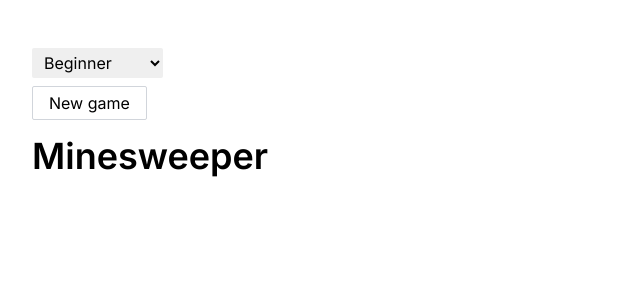
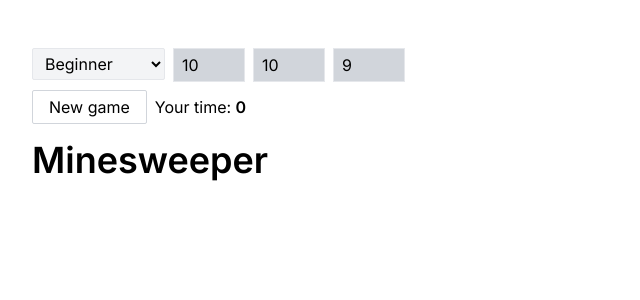
Before and after one commit to andresgcarmona/minesweeper, a React (Create React App) app in the folder client/: page / in a window 1280 px wide. Shown: the top 300 px of the page, without its empty margins (0-640 px from the left). Built offline with nearby package versions, Linux system fonts and the light colour scheme.

Commit message:
Tracking time and added more configuration options.

```diff
--- a/client/src/App.js
+++ b/client/src/App.js
@@ -32,12 +32,12 @@ function App () {
 
   const gameContext = useContext(GameContext)
 
-  async function createGame (difficulty) {
+  async function createGame (gameInfo) {
     setGame(null)
     setGameOver(false)
 
     const game = (await axios.post(`${gameContext.url}/games`, {
-      difficulty,
+      ...gameInfo,
     })).data
 
     setGame(game)
--- a/client/src/components/Board.js
+++ b/client/src/components/Board.js
@@ -59,7 +59,6 @@ const Board = ({
   }
 
   const terminateGame = () => {
-    console.log('terminating game')
     for (let i = 0; i < board.length; i++) {
       for (let j = 0; j < board[i].length; j++) {
         board[i][j].revealed = true
--- a/client/src/components/Config.js
+++ b/client/src/components/Config.js
@@ -1,30 +1,105 @@
-import React, { useState } from 'react'
+import React, { useEffect, useState } from 'react'
 
-const levels = [
+const difficulties = [
   'beginner',
   'intermediate',
   'advanced',
   'custom',
 ]
 
-const Config = ({ newGame, hasLost }) => {
-  const [difficulty, setDifficulty] = useState('beginner')
+const levels = {
+  beginner: {
+    boardSize: [10, 10],
+    numMines: 9,
+  },
+  intermediate: {
+    boardSize: [20, 20],
+    numMines: 40,
+  },
+  advanced: {
+    boardSize: [30, 30],
+    numMines: 60,
+  },
+  custom: {
+    boardSize: [10, 10],
+    numMines: 9,
+  },
+}
+
+const Config = ({
+  newGame,
+  hasLost,
+}) => {
+  const [difficulty, setDifficulty]   = useState('beginner')
+  const [currentTime, setCurrentTime] = useState(0)
+  const [isRunning, setIsRunning]     = useState(false)
+  const [rows, setRows]               = useState(10)
+  const [cols, setCols]               = useState(10)
+  const [numMines, setNumMines]       = useState(9)
+
+  useEffect(() => {
+    let handler
+
+    if (isRunning) {
+      handler = setInterval(() => {
+        setCurrentTime(seconds => seconds + 1)
+      }, 1000)
+    }
+
+    return () => clearInterval(handler)
+  }, [isRunning, hasLost])
+
+  const setGameConfig = (difficulty) => {
+    setDifficulty(difficulty)
+
+    setRows(levels[difficulty].boardSize[0])
+    setCols(levels[difficulty].boardSize[1])
+    setNumMines(levels[difficulty].numMines)
+  }
 
   return (
     <div className="flex flex-col items-start justify-center my-3">
-      <div className="py-1">
+      <div className="py-1 flex">
+        <div className="mr-2">
           <select name="difficulty"
-                className="py-1 px-2 rounded-sm"
-                onChange={(e) => setDifficulty(e.target.value)}
+                  className="py-1 px-2 rounded-sm border border-gray-200 bg-gray-100"
+                  onChange={(e) => setGameConfig(e.target.value)}
                   value={difficulty}>
-          {levels.map((level, index) => <option
+            {difficulties.map((level, index) => <option
               value={level}
               key={index}>{
               level[0].toUpperCase() + level.split('').splice(1).join('')
             }</option>)}
           </select>
         </div>
-      <div className="py-1">
+
+        <div className="mr-2">
+          <input type="text" placeholder="rows" value={rows}
+                 onChange={(e) => setRows(parseInt(e.target.value))}
+                 className="border border-gray-200 px-2 py-1 bg-gray-100 disabled:bg-gray-300"
+                 disabled={difficulty !== 'custom'}
+                 size="2"/>
+        </div>
+
+        <div className="mr-2">
+          <input type="text" placeholder="cols" value={cols}
+                 onChange={(e) => setCols(parseInt(e.target.value))}
+                 className="border border-gray-200 px-2 py-1 bg-gray-100 disabled:bg-gray-300"
+                 disabled={difficulty !== 'custom'}
+                 size="2"/>
+        </div>
+
+        <div className="mr-2">
+          <input type="text" placeholder="mines" value={numMines}
+                 onChange={(e) => setNumMines(e.target.value)}
+                 className="border border-gray-200 px-2 py-1 bg-gray-100 disabled:bg-gray-300"
+                 disabled={difficulty !== 'custom'}
+                 size="2"/>
+        </div>
+      </div>
+
+      <div className="py-1 flex items-center">
+        <div className="mr-2">
           <button className="
             px-4
             py-1
@@ -33,9 +108,23 @@ const Config = ({ newGame, hasLost }) => {
             rounded-sm
             hover:bg-gray-200
             transition"
-                onClick={() => newGame(difficulty)}>
+                  onClick={() => {
+                    setCurrentTime(0)
+                    setIsRunning(false)
+                    newGame({
+                      difficulty,
+                      rows,
+                      cols,
+                      numMines,
+                    })
+                  }}>
             New game
           </button>
+        </div>
+
+        <div className="mr-2">
+          <p>Your time: <span className="font-semibold">{currentTime}</span></p>
+        </div>
       </div>
     </div>
   )
--- a/client/tailwind.config.js
+++ b/client/tailwind.config.js
@@ -5,7 +5,9 @@ module.exports = {
     extend: {},
   },
   variants: {
-    extend: {},
+    extend: {
+      backgroundColor: ['disabled'],
+    },
   },
   plugins: [],
 }
```
Also changed, not shown: 2 other files (tests, documents, lock files or other folders). Lines whose indentation alone changed are shown as unchanged.
